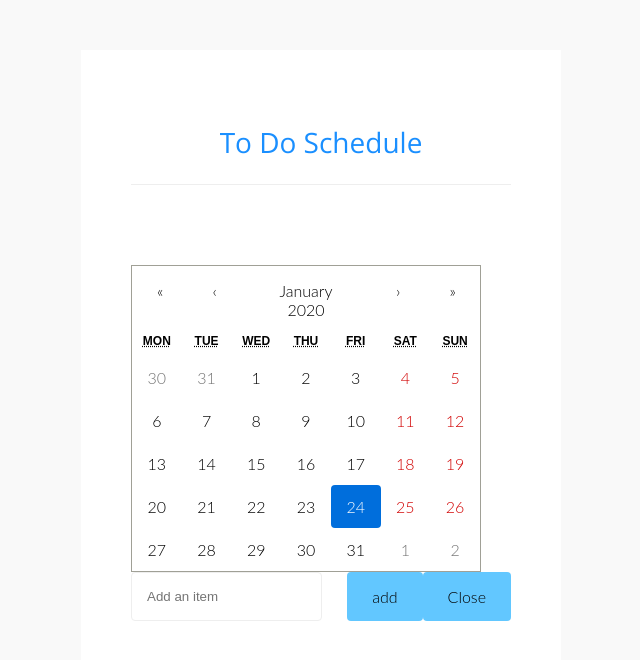
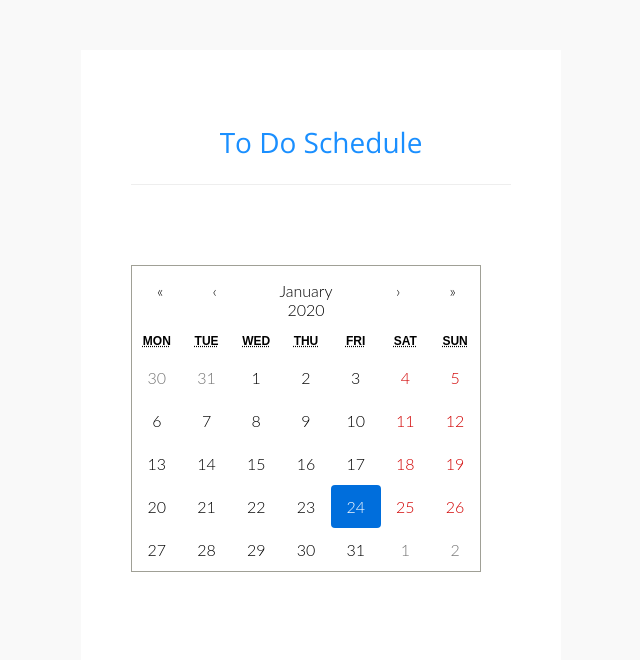
Before and after one commit to damionjerrod/todo-list, a React (Create React App) app in the folder todo-list-starter-files/: page / in a window 1280 px wide. Shown: the top 660 px of the page, without its empty margins (319-959 px from the left). Built offline with nearby package versions, Linux system fonts and the light colour scheme.

Commit message:
can select dates to show input

```diff
--- a/todo-list-starter-files/src/components/App.js
+++ b/todo-list-starter-files/src/components/App.js
@@ -48,14 +48,17 @@ class App extends Component {
   };
 
   onChange = date => {
-    this.setState({ date })
-  };
-
-  showModal = () => {
     this.setState({
+      date,
       show: true
     });
   };
+
+  // showModal = () => {
+  //   this.setState({
+  //     show: true
+  //   });
+  // };
 
   hideModal = () => {
     this.setState({
@@ -90,7 +93,7 @@ class App extends Component {
         pendingItem={this.state.pendingItem}
         value={this.state.pendingItem}
         placeholder="Add an item"
-        show={true}
+        show={this.state.show}
         handleClose={this.hideModal}
        />
        <List
```
